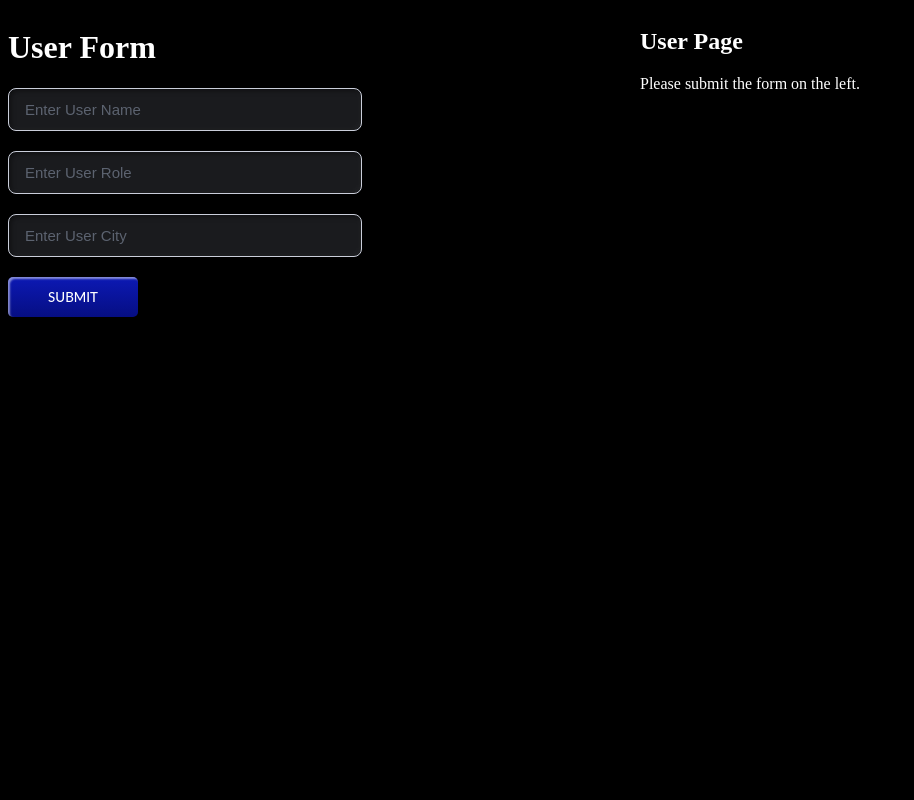
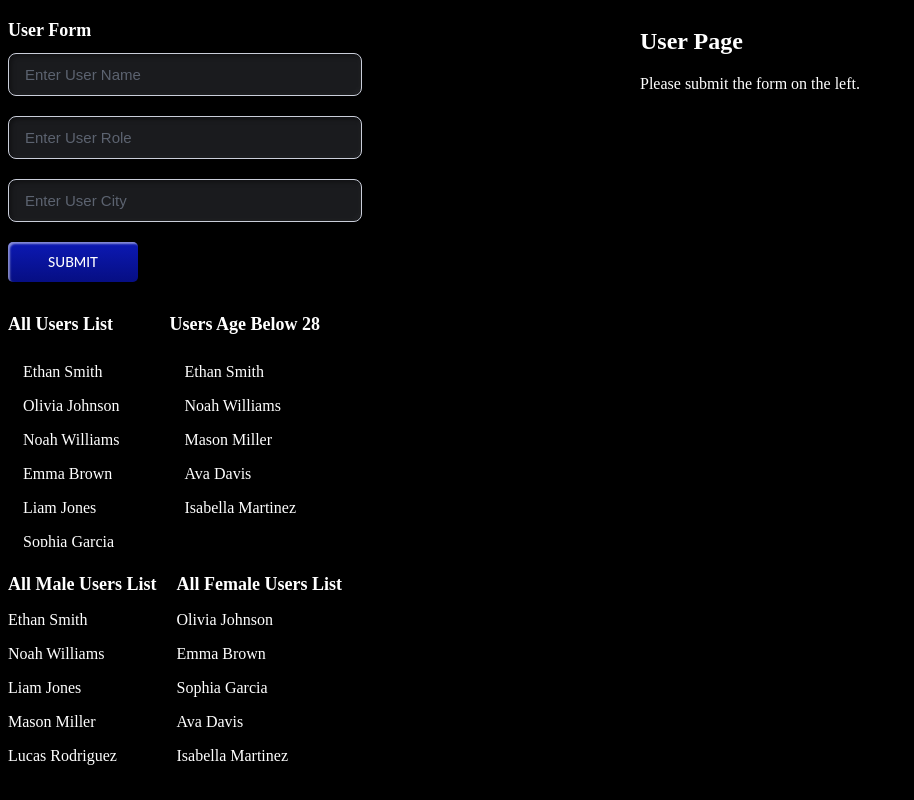
Before and after one commit to Saif-Ali-Warsi/react-experiments, a React (Vite) app: page / in a window 1280 px wide. Shown: the whole page, without its empty margins (0-914 px from the left). Built offline with nearby package versions, Linux system fonts and the light colour scheme.

Commit message:
filter, map practices

```diff
--- a/src/App.jsx
+++ b/src/App.jsx
@@ -1,15 +1,18 @@
 import { useState } from "react";
 import UserPage from "./pages/UserPage";
 import UserForm from "./pages/UserForm";
+import UserList from "./pages/UserList";
 
 function App() {
   const [userData, setUserData] = useState(null);
 
   return (
     <>
-      <div className="main-container">
+      <div className="d-flex">
         <div className="left-section">
           <UserForm onUserSubmit={setUserData}></UserForm>
+
+          <UserList></UserList>
         </div>
 
         <div className="right-section">
--- /dev/null
+++ b/src/components/user-card/UserCard.jsx
@@ -0,0 +1,9 @@
+function UserCard({ user }) {
+  return (
+    <>
+      <p>{user.name}</p>
+    </>
+  );
+}
+
+export default UserCard;
--- a/src/index.css
+++ b/src/index.css
@@ -3,8 +3,12 @@ body {
   background-color: black;
 }
 
-.main-container {
+.d-flex {
   display: flex;
+}
+
+.gap-20 {
+  gap: 20px;
 }
 
 .left-section {
@@ -14,3 +18,15 @@ body {
 .right-section {
   width: 50%;
 }
+
+.user-panel {
+  height: 200px;
+  width: max-content;
+  overflow-y: auto;
+  padding: 0 15px;
+  margin: 0 0 15px;
+}
+
+h1 {
+  font-size: 18px;
+}
--- /dev/null
+++ b/src/pages/UserList.jsx
@@ -0,0 +1,165 @@
+import UserCard from "../components/user-card/UserCard";
+
+function UserList({user}) {
+  const users = [
+    {
+      id: 1,
+      name: "Ethan Smith",
+      gender: "Male",
+      role: "Software Engineer",
+      age: 28,
+      city: "New York",
+      mobile: "+1-212-555-0143",
+      email: "ethan.smith@example.com",
+      blood_group: "B+",
+    },
+    {
+      id: 2,
+      name: "Olivia Johnson",
+      gender: "Female",
+      role: "Product Manager",
+      age: 32,
+      city: "San Francisco",
+      mobile: "+1-415-555-0198",
+      email: "olivia.johnson@example.com",
+      blood_group: "O+",
+    },
+    {
+      id: 3,
+      name: "Noah Williams",
+      gender: "Male",
+      role: "UX Designer",
+      age: 26,
+      city: "Austin",
+      mobile: "+1-512-555-0176",
+      email: "noah.williams@example.com",
+      blood_group: "A+",
+    },
+    {
+      id: 4,
+      name: "Emma Brown",
+      gender: "Female",
+      role: "Data Scientist",
+      age: 29,
+      city: "Seattle",
+      mobile: "+1-206-555-0121",
+      email: "emma.brown@example.com",
+      blood_group: "AB+",
+    },
+    {
+      id: 5,
+      name: "Liam Jones",
+      gender: "Male",
+      role: "DevOps Engineer",
+      age: 35,
+      city: "Chicago",
+      mobile: "+1-312-555-0189",
+      email: "liam.jones@example.com",
+      blood_group: "O-",
+    },
+    {
+      id: 6,
+      name: "Sophia Garcia",
+      gender: "Female",
+      role: "HR Manager",
+      age: 31,
+      city: "Los Angeles",
+      mobile: "+1-213-555-0154",
+      email: "sophia.garcia@example.com",
+      blood_group: "B-",
+    },
+    {
+      id: 7,
+      name: "Mason Miller",
+      gender: "Male",
+      role: "Frontend Developer",
+      age: 25,
+      city: "Denver",
+      mobile: "+1-303-555-0132",
+      email: "mason.miller@example.com",
+      blood_group: "A-",
+    },
+    {
+      id: 8,
+      name: "Ava Davis",
+      gender: "Female",
+      role: "Quality Assurance",
+      age: 27,
+      city: "Boston",
+      mobile: "+1-617-555-0167",
+      email: "ava.davis@example.com",
+      blood_group: "AB-",
+    },
+    {
+      id: 9,
+      name: "Lucas Rodriguez",
+      gender: "Male",
+      role: "Backend Developer",
+      age: 30,
+      city: "Atlanta",
+      mobile: "+1-404-555-0115",
+      email: "lucas.rodriguez@example.com",
+      blood_group: "O+",
+    },
+    {
+      id: 10,
+      name: "Isabella Martinez",
+      gender: "Female",
+      role: "Marketing Specialist",
+      age: 28,
+      city: "Miami",
+      mobile: "+1-305-555-0190",
+      email: "isabella.martinez@example.com",
+      blood_group: "B+",
+    },
+  ];
+
+  return (
+    <>
+      <div className="d-flex gap-20">
+        <div>
+          <h1>All Users List</h1>
+          <div className="user-panel">
+            {users.map((user) => (
+              <p key={user.id}>{user.name}</p>
+            ))}
+          </div>
+        </div>
+
+        <div>
+          <h1>Users Age Below 28</h1>
+          <div className="user-panel">
+            {users
+              .filter((user) => user.age <= 28)
+              .map((user) => (
+                <p key={user.id}>{user.name}</p>
+              ))}
+          </div>
+        </div>
+      </div>
+
+      <div className="d-flex gap-20">
+        <div>
+          <h1>All Male Users List</h1>
+
+          {users
+            .filter((user) => user.gender === "Male")
+            .map((user) => (
+              <UserCard key={user.id} user={user}></UserCard>
+            ))}
+        </div>
+        <div>
+          <h1>All Female Users List</h1>
+
+          {users
+            .filter((user) => user.gender === "Female")
+            .map((user) => (
+              <p key={user.id}>{user.name}</p>
+            ))}
+        </div>
+      </div>
+    </>
+  );
+}
+
+export default UserList;
```
Also changed, not shown: data.json (added, +112 -0 lines), src/components/user-card/user-card.css (added).
